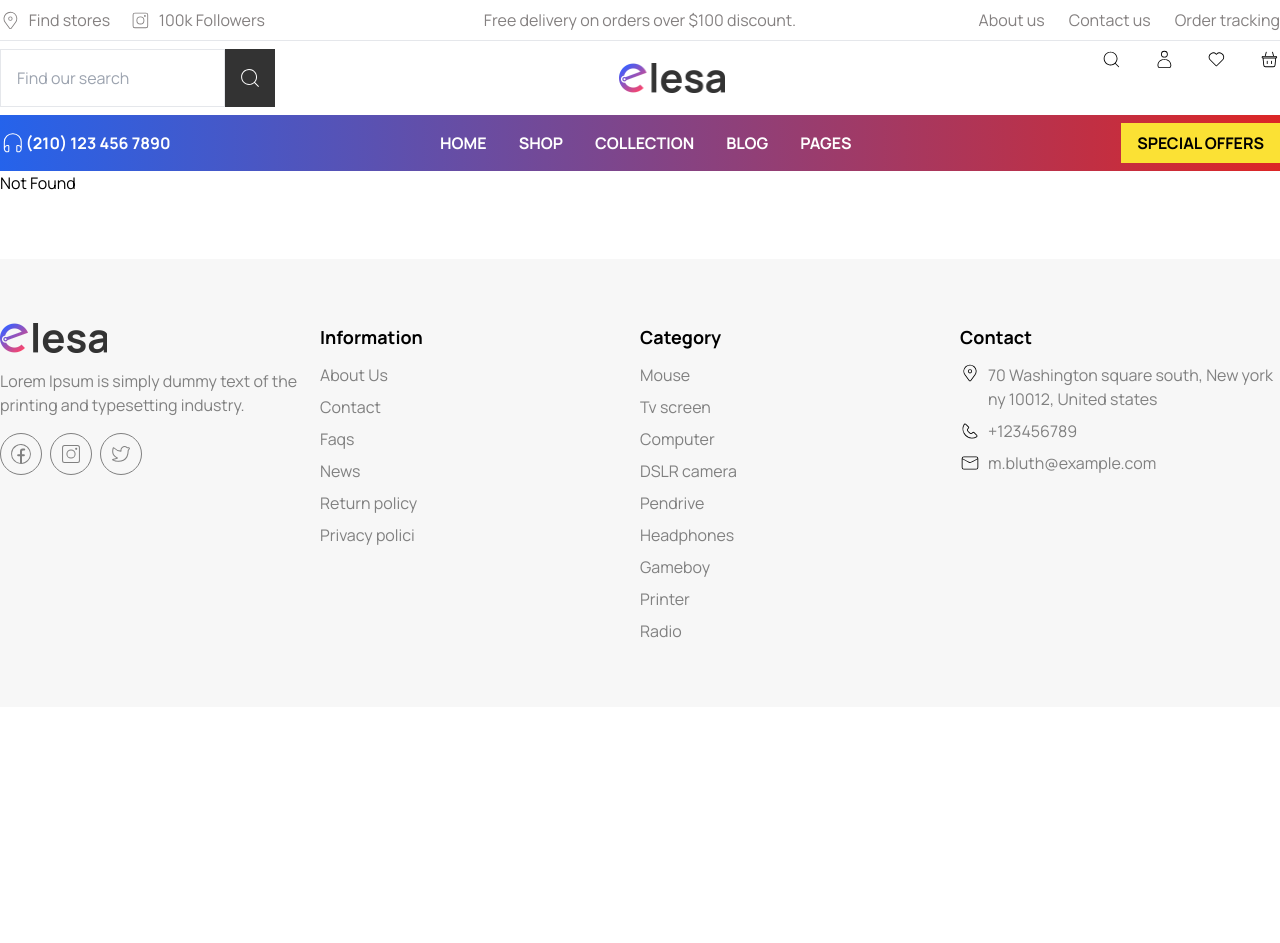
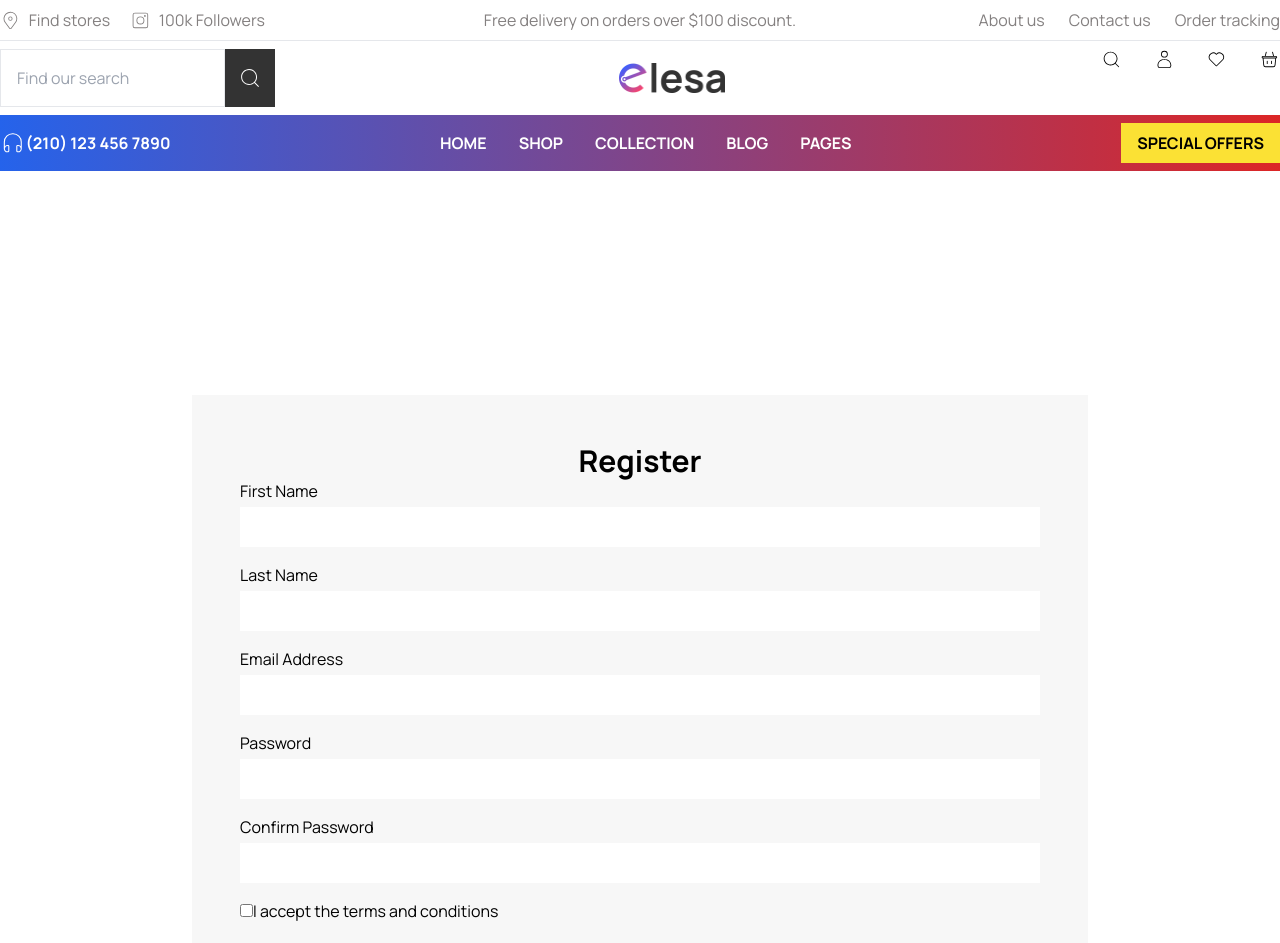
Before and after one commit to Stanislav453/eshop, a React (Vite) app: page /register in a window 1280 px wide. Shown: the top 943 px of the page. Before the commit the page ends 800 px from the top, so only its background shows below. Built offline with nearby package versions, Linux system fonts and the light colour scheme.

Commit message:
create register form with formik

```diff
--- a/package.json
+++ b/package.json
@@ -18,11 +18,13 @@
     "embla-carousel": "^9.0.0-rc01",
     "embla-carousel-autoplay": "^9.0.0-rc01",
     "embla-carousel-react": "^9.0.0-rc01",
+    "formik": "^2.4.9",
     "motion": "^12.38.0",
     "react": "^19.2.0",
     "react-dom": "^19.2.0",
     "react-icons": "^5.5.0",
-    "react-loader-spinner": "^8.0.2"
+    "react-loader-spinner": "^8.0.2",
+    "yup": "^1.7.1"
   },
   "devDependencies": {
     "@eslint/js": "^9.39.1",
--- /dev/null
+++ b/src/components/common/form/CheckBox.tsx
@@ -0,0 +1,21 @@
+import { useField } from "formik";
+
+type CheckboxProps = {
+  name: string;
+  children: React.ReactNode;
+};
+
+export const Checkbox = ({ children, name }: CheckboxProps) => {
+  const [field, meta] = useField({ name, type: "checkbox" });
+  return (
+    <div>
+      <label className="checkbox-input">
+        <input type="checkbox" {...field} />
+        {children}
+      </label>
+      {meta.touched && meta.error ? (
+        <div className="error text-red-600">{meta.error}</div>
+      ) : null}
+    </div>
+  );
+};
--- /dev/null
+++ b/src/components/common/form/FormContainer.tsx
@@ -0,0 +1,12 @@
+import type { FormContainerType } from "../../../type";
+
+export const FormContainer = ({ children, hightText }: FormContainerType) => {
+  return (
+    <div className="flex justify-center my-56">
+      <div className="w-full max-w-4xl p-12 bg-box-brand-color">
+        <h2 className="text-center font-bold text-3xl">{hightText}</h2>
+        {children}
+      </div>
+    </div>
+  );
+};
--- /dev/null
+++ b/src/components/common/form/TextInput.tsx
@@ -0,0 +1,20 @@
+import { useField } from "formik";
+
+type TextInputType = {
+  label: string;
+  name: string;
+  type: "text" | "email" | "password";
+};
+
+export const TextInput = ({ label, name, type }: TextInputType) => {
+  const [field, meta] = useField(name);
+  return (
+    <div className="flex flex-col gap-1">
+      <label htmlFor={name}>{label}</label>
+      <input className="p-2" type={type} {...field} />
+      {meta.touched && meta.error ? (
+        <div className="text-red-600">{label} is {meta.error}</div>
+      ) : null}
+    </div>
+  );
+};
--- a/src/components/logIn/LogInContainer.tsx
+++ b/src/components/logIn/LogInContainer.tsx
@@ -1,14 +1,12 @@
-import { LogInForm } from "./LogInForm"
-import { SignUpPrompt } from "./SignUpPrompt"
+import { FormContainer } from "../common/form/FormContainer";
+import { LogInForm } from "./LogInForm";
+import { SignUpPrompt } from "./SignUpPrompt";
 
 export const LogInContainer = () => {
   return (
-    <div className="flex justify-center my-56" >
-      <div className="w-full max-w-4xl p-12 bg-box-brand-color" >
-          <h2 className="text-center font-bold text-3xl" >Login</h2>
-          <LogInForm />
-          <SignUpPrompt />
-      </div>
-    </div>
-  )
-}
+    <FormContainer hightText="Login">
+      <LogInForm />
+      <SignUpPrompt />
+    </FormContainer>
+  );
+};
--- a/src/components/logIn/SignUpPrompt.tsx
+++ b/src/components/logIn/SignUpPrompt.tsx
@@ -7,7 +7,7 @@ export const SignUpPrompt = () => {
         Don't have an account?{" "}
         <Link
           className="text-brand-color font-bold hover:text-primary-hover cursor-pointer transition-colors duration-300"
-          to="/sign-up"
+          to="/register"
         >
           Sign Up
         </Link>
--- /dev/null
+++ b/src/components/registerContainer/RegisterContainer.tsx
@@ -0,0 +1,27 @@
+import { Formik } from "formik";
+import { FormContainer } from "../common/form/FormContainer";
+import { registerValSchema } from "./registerValSchema";
+import { RegisterForm } from "./RegisterForm";
+
+export const RegisterContainer = () => {
+  return (
+    <FormContainer hightText="Register">
+      <Formik
+        initialValues={{
+          firstName: "",
+          lastName: "",
+          email: "",
+          password: "",
+          confirmPassword: "",
+          acceptedTerms: false,
+        }}
+        validationSchema={registerValSchema}
+        onSubmit={(values) => {
+          console.log(values);
+        }}
+      >
+        <RegisterForm />
+      </Formik>
+    </FormContainer>
+  );
+};
--- /dev/null
+++ b/src/components/registerContainer/RegisterForm.tsx
@@ -0,0 +1,23 @@
+import { Form } from "formik";
+import { TextInput } from "../common/form/TextInput";
+import { Checkbox } from "../common/form/CheckBox";
+
+export const RegisterForm = () => {
+  return (
+    <Form className="flex flex-col gap-4">
+      <TextInput label="First Name" name="firstName" type="text" />
+      <TextInput label="Last Name" name="lastName" type="text" />
+      <TextInput label="Email Address" name="email" type="email" />
+      <TextInput label="Password" name="password" type="password" />
+      <TextInput
+        label="Confirm Password"
+        name="confirmPassword"
+        type="password"
+      />
+      <Checkbox name="acceptedTerms">
+        I accept the terms and conditions
+      </Checkbox>
+      <button type="submit">Submit</button>
+    </Form>
+  );
+};
--- /dev/null
+++ b/src/components/registerContainer/registerValSchema.ts
@@ -0,0 +1,20 @@
+       import * as Yup from "yup";
+
+       export const registerValSchema = Yup.object({
+                 firstName: Yup.string()
+                   .max(15, "Must be 15 characters or less")
+                   .required("Required"),
+                 lastName: Yup.string()
+                   .max(20, "Must be 20 characters or less")
+                   .required("Required"),
+                 email: Yup.string().email("Invalid").required("Required"),
+                 password: Yup.string()
+                   .min(6, "Password must be at least 6 characters")
+                   .required("Required"),
+                 confirmPassword: Yup.string()
+                   .oneOf([Yup.ref("password")], "Passwords must match")
+                   .required("Required"),
+                 acceptedTerms: Yup.boolean()
+                   .required("Required")
+                   .oneOf([true], "You must accept the terms and conditions."),
+               })
--- /dev/null
+++ b/src/routes/pages/registerRoute.tsx
@@ -0,0 +1,11 @@
+import { createRoute } from "@tanstack/react-router";
+import { rootRoute } from "../rootRoute";
+import { RegisterContainer } from "../../components/registerContainer/RegisterContainer";
+
+export const registerRoute = createRoute({
+  getParentRoute: () => rootRoute,
+  path: "/register",
+  component: function Register() {
+    return <RegisterContainer />;
+  },
+});
--- a/src/routes/routeThree.ts
+++ b/src/routes/routeThree.ts
@@ -1,10 +1,12 @@
 import { aboutRoute } from "./pages/aboutRoute";
 import { indexRoute } from "./pages/indexRoute";
 import { logInRoute } from "./pages/logInRoute";
+import { registerRoute } from "./pages/registerRoute";
 import { rootRoute } from "./rootRoute";
 
 export const routeTree = rootRoute.addChildren([
   indexRoute,
   aboutRoute,
   logInRoute,
+  registerRoute,
 ]);
--- a/src/type.ts
+++ b/src/type.ts
@@ -6,6 +6,11 @@ type CommentType = {
   comment: string;
   id: string;
   productId: string;
+};
+
+export type FormContainerType = {
+  children: React.ReactNode;
+  hightText: "Login" | "Register";
 };
 
 export enum CategoryOptions {
```
Also changed, not shown: 1 other file (tests, documents, lock files or other folders).
